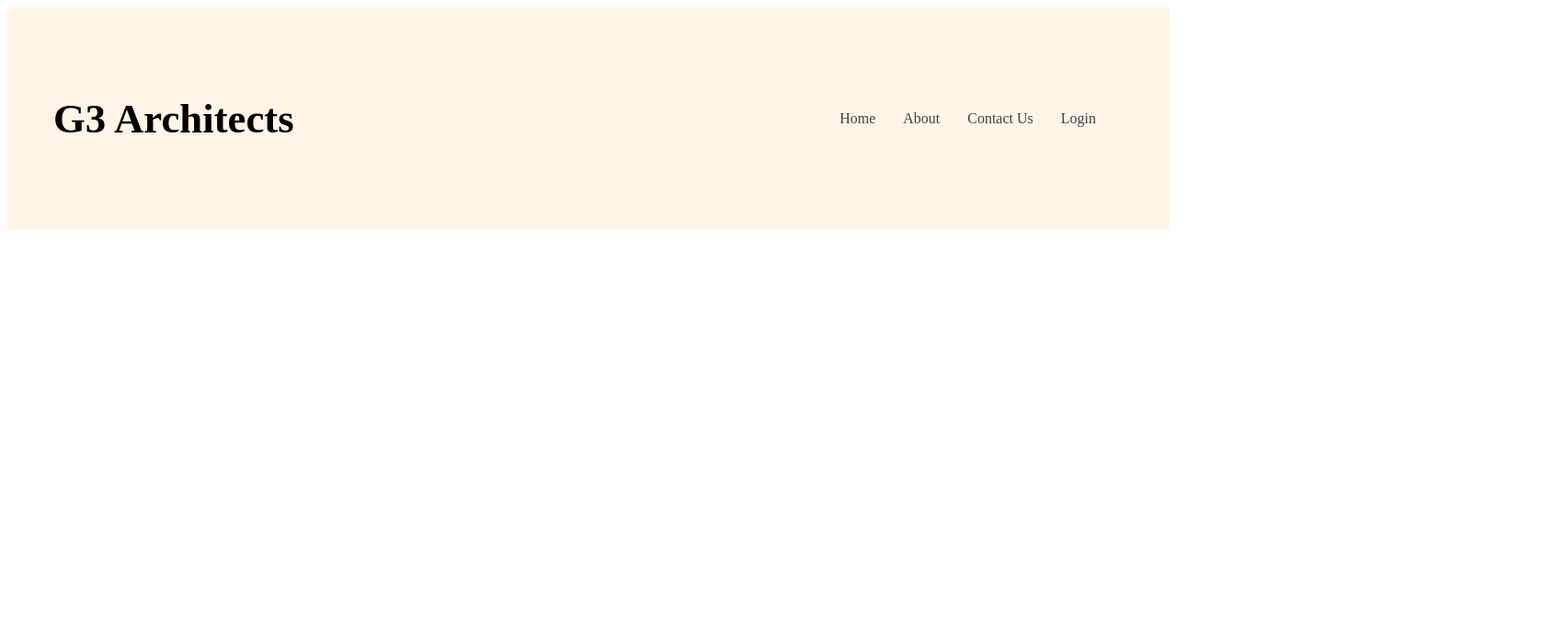
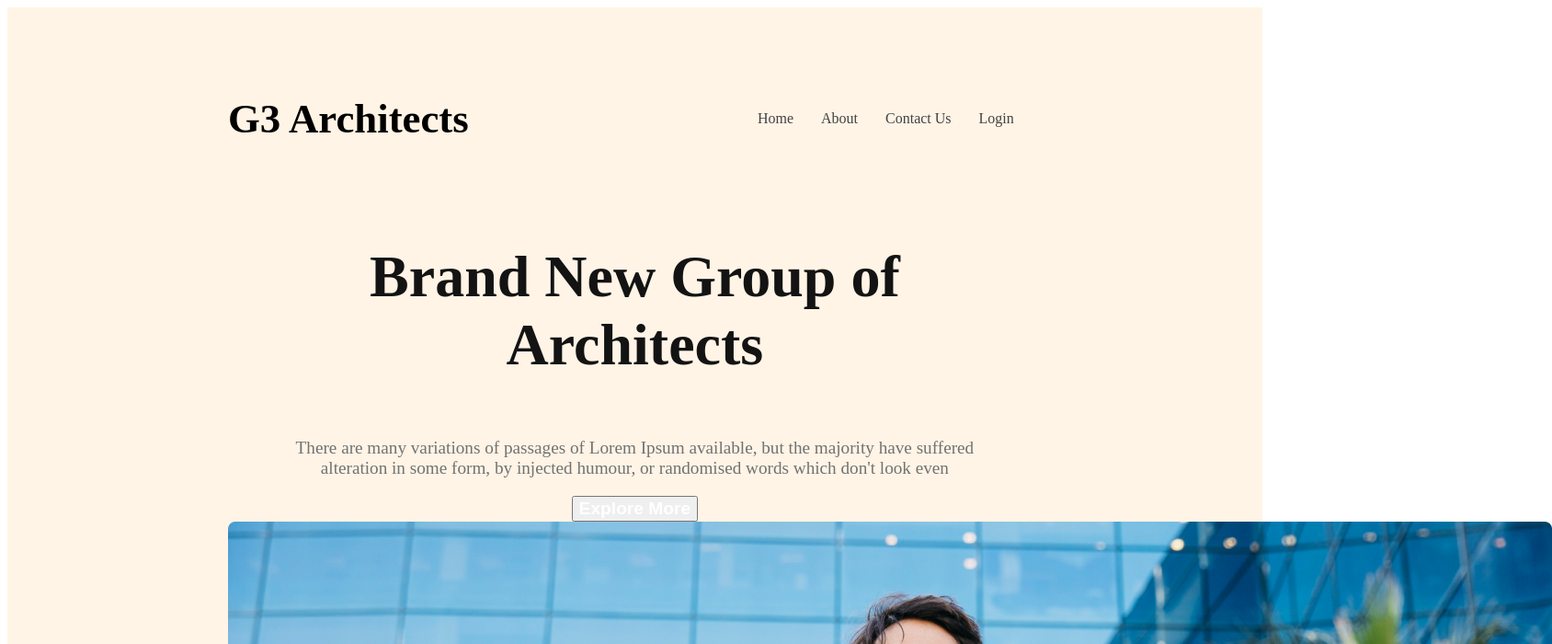
Before and after one commit to jihaduddinjbm/g3-architect-website, a plain HTML site: page index.html in a window 1280 px wide. Shown: the top 700 px of the page at 92% size, 1688 px wide, since content can reach past the window. Drawn offline with Linux system fonts and the light colour scheme.

Commit message:
finished the header

```diff
--- a/index.html
+++ b/index.html
@@ -17,6 +17,17 @@
                <li><a href="">Login</a></li>
             </ul>
         </nav>
+        <div class="banner">
+            <div class="banner-content">
+                <h3 class="banner-title">Brand New Group of Architects</h3>
+            <p class="banner-description">
+                There are many variations of passages of Lorem Ipsum available, but the majority have suffered alteration in some form, by injected humour, or randomised words which don't look even
+            </p>
+            <button class="btn-primary">Explore More</button>
+            </div>
+            <img src="images/banner.png" alt="">
+
+        </div>
     </header>
 </body>
 </html>
--- a/styles/architect.css
+++ b/styles/architect.css
@@ -3,14 +3,21 @@
 <link rel="preconnect" href="https://fonts.gstatic.com" crossorigin>
 <link href="https://fonts.googleapis.com/css2?family=Open+Sans:wght@800&family=Poppins&family=Work+Sans:wght@800&display=swap" rel="stylesheet">
 }
+/* shared style */
 {
     font-family: 'Open Sans', sans-serif;
     font-family: 'Poppins', sans-serif;
     font-family: 'Work Sans', sans-serif;
 }
+.btn-primary{
+    color: #FFF;
+    font-size: 1.2rem;
+    font-weight: 600;
+}
 .header{
     background: rgba(255, 144, 14, 0.10);;
-    padding: 50px;
+    padding: 50px 240px;
+    width: 70%;
 }
 nav{
     display: flex;
@@ -35,3 +42,20 @@ nav li a{
     text-decoration: none;
     color: #424242;
 }
+/* banner styles */
+.banner-content{
+    max-width: 800px;
+    text-align: center;
+    margin: 0 auto;
+}
+.banner-title{
+    color: #131313;
+    font-size: 64px;
+    font-weight: 700;
+
+}
+.banner-description{
+    color: #727272;
+    font-size: 1.2rem;
+    font-weight: 400;
+}
```
